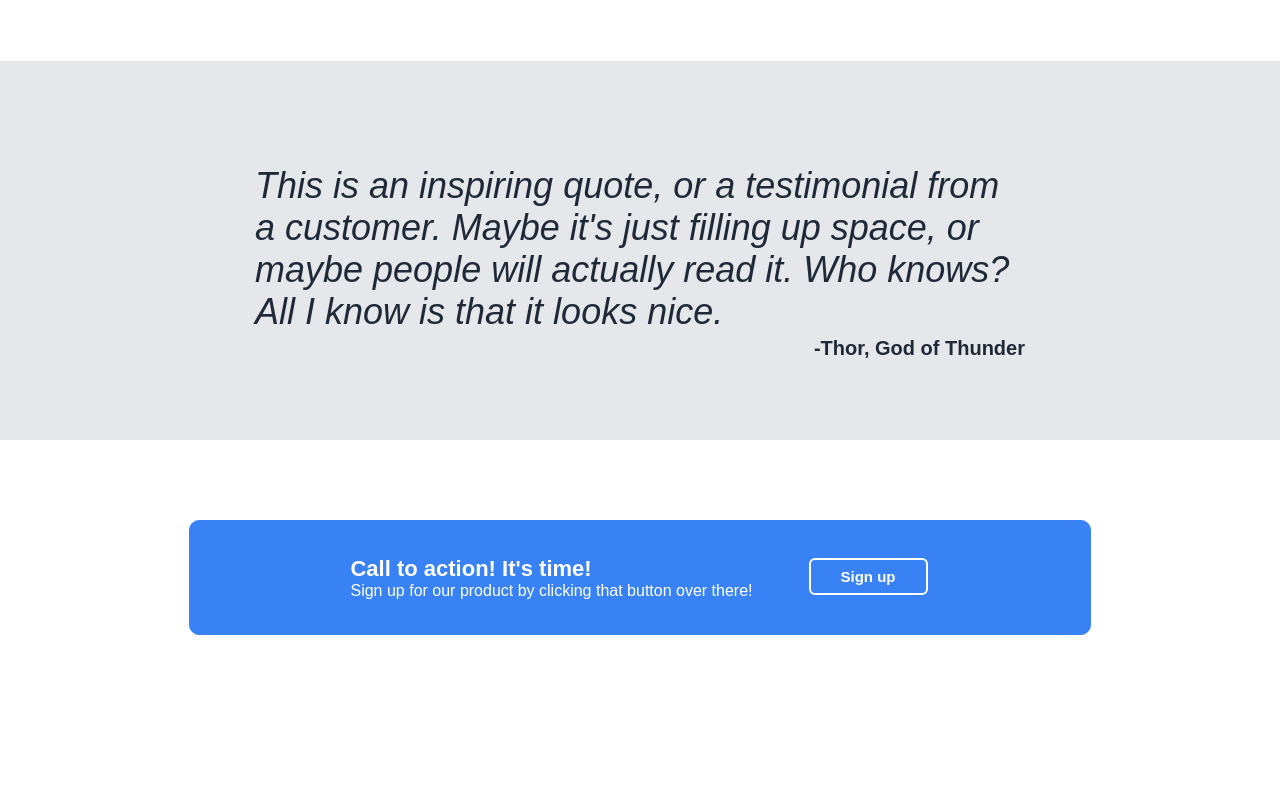
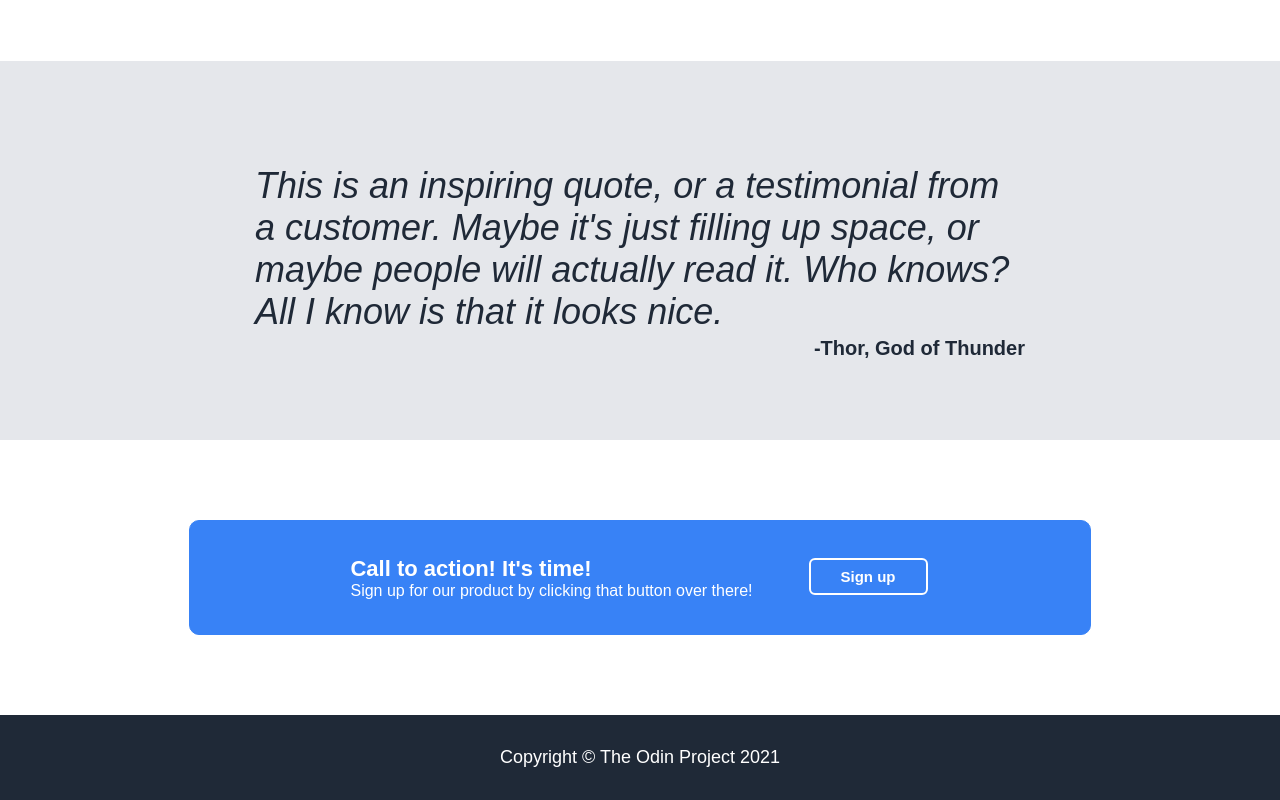
Before and after one commit to TheDoru292/landing-page, a plain HTML site: page index.html in a window 1280 px wide. Shown: the part 811-1611 px from the top of the page. Before the commit the page ends 1526 px from the top, so only its background shows below. Drawn offline with Linux system fonts and the light colour scheme.

Commit message:
Added/finished footer section

```diff
--- a/index.html
+++ b/index.html
@@ -94,5 +94,11 @@
 
         </div>
 
+        <div class="footer">
+
+            <p>Copyright © The Odin Project 2021</p>
+
+        </div>
+
     </body>
 </html>
--- a/style.css
+++ b/style.css
@@ -233,3 +233,14 @@ button {
     justify-self: center;
     margin-left: 6vh;
 }
+
+.footer {
+    background: #1F2937;
+    color: #fff;
+    display: flex;
+    flex: 1;
+    justify-content: center;
+    align-items: center;
+    padding: 4vh;
+    font-size: 18px;
+}
```
